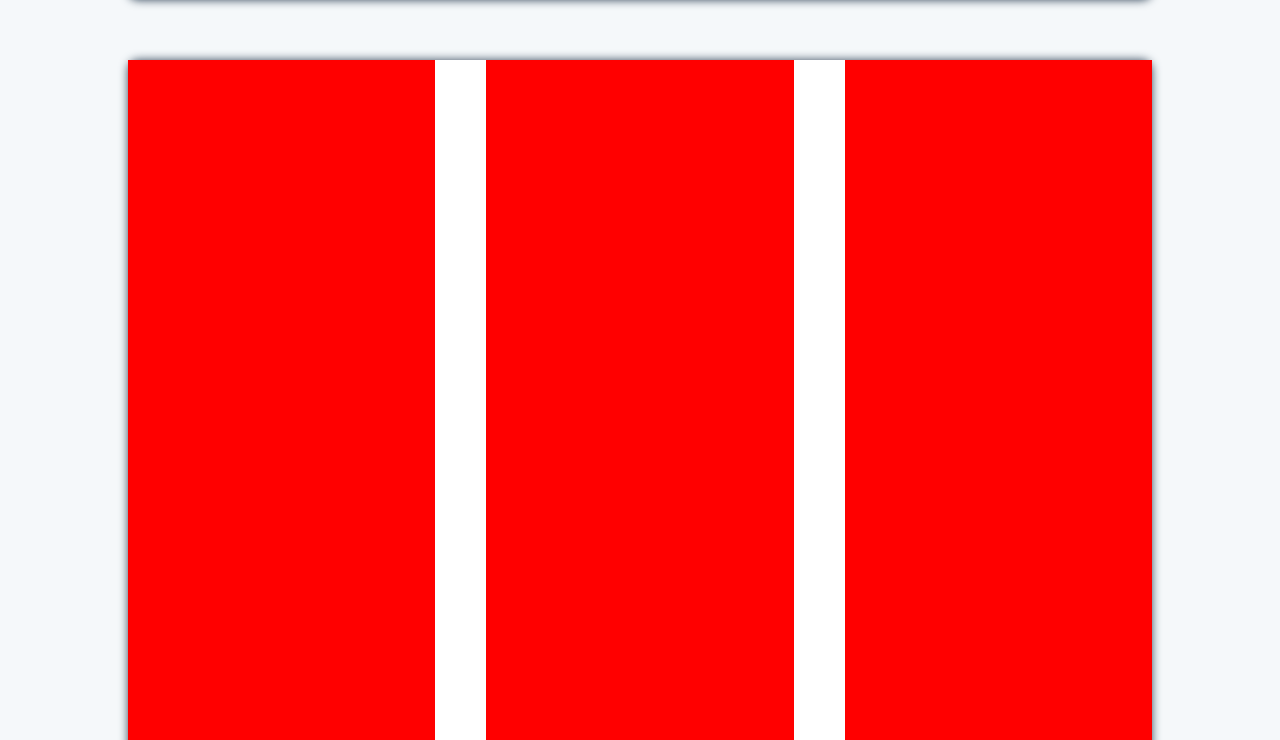
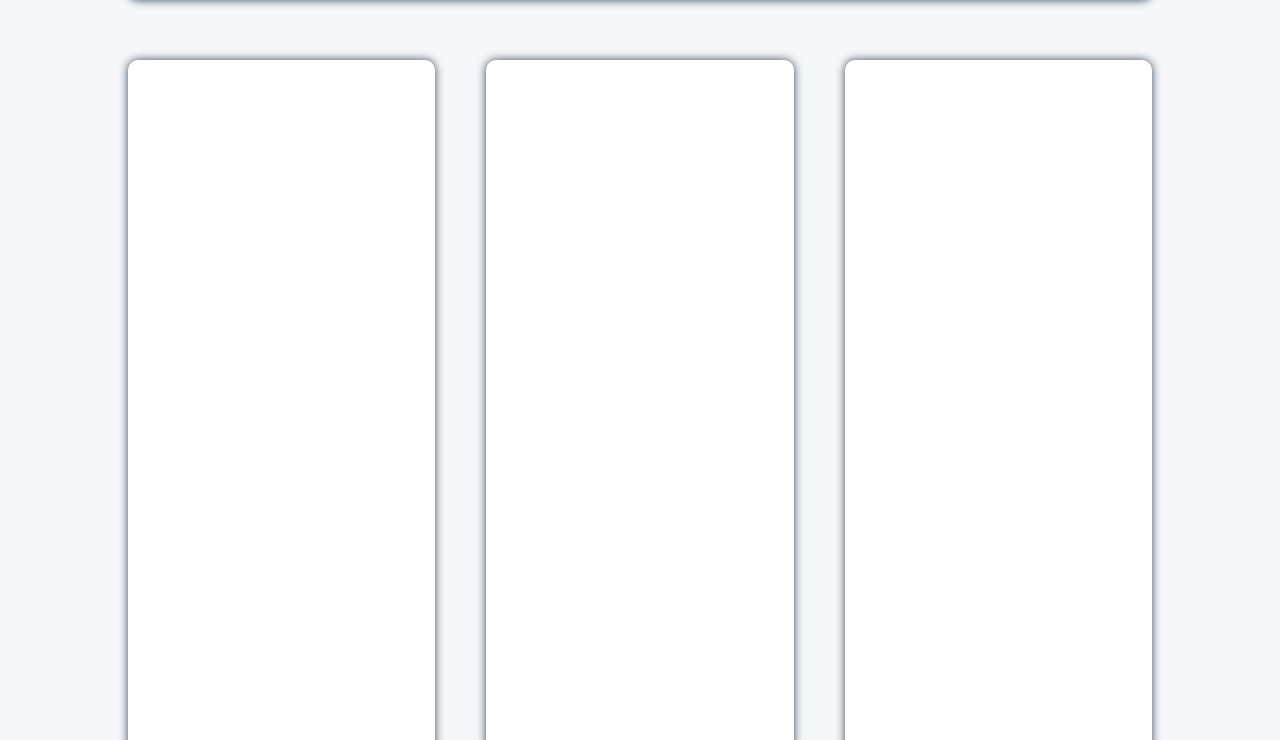
Before and after one commit to claud-car/htmlcss-hubspot, a plain HTML site: page index.html in a window 1280 px wide. Shown: the part 2060-2800 px from the top of the page. Drawn offline with Linux system fonts and the light colour scheme.

Commit message:
Problema colonne row3

```diff
--- a/assets/css/master.css
+++ b/assets/css/master.css
@@ -5,7 +5,18 @@
   font-family:"Helvetica Neue", Helvetica, Arial, sans-serif;
 }
 
+html,body{
+  width: 100%
+}
+
 /* UTILITY */
+
+[class^=row]:after{
+  display: table;
+  clear: both;
+  content: "";
+}
+
 
 .margin-left{
   margin-left: 10%;
@@ -293,14 +304,12 @@ div > button{
   margin-left: 25px;
 }
 
-.row3{
+  .row3{
   width: 80%;
   height:1000px;
   text-align: center;
   color: #33475B;
-  background-color: #FFFFFF;
-  border-radius: 10px;
-  box-shadow: 0 0 10px 0;
+  background-color: #F5F8FA;
 }
 
 .col3{
@@ -308,8 +317,30 @@ div > button{
   width: 30%;
   height: 100%;
   background-color: red;
+  border-radius: 10px;
+  box-shadow: 0 0 10px 0;
+  background-color: #FFFFFF;
 }
 
-.marg4-4{
-  margin: 0 5%;
+.marg4{
+  margin-right: 5%;
 }
+
+.col4{
+  float: left;
+  width: 30%;
+  height: 100%;
+  background-color: #FFFFFF;
+  border-radius: 10px;
+  box-shadow: 0 0 10px 0;
+}
+
+.col5{
+  float: left;
+  width: 30%;
+  height: 100%;
+  background-color: red;
+  border-radius: 10px;
+  box-shadow: 0 0 10px 0;
+  background-color: #FFFFFF;
+}
--- a/index.html
+++ b/index.html
@@ -88,9 +88,9 @@
             </div>
           </div>
           <div class="row3 margin-left margin-right">
-            <div class="col3"></div>
-            <div class="col3 marg4-4"></div>
-            <div class="col3"></div>
+            <div class="col3 marg4" ></div>
+            <div class="col4 marg4"></div>
+            <div class="col5"></div>
           </div>
 
         </div>
```
